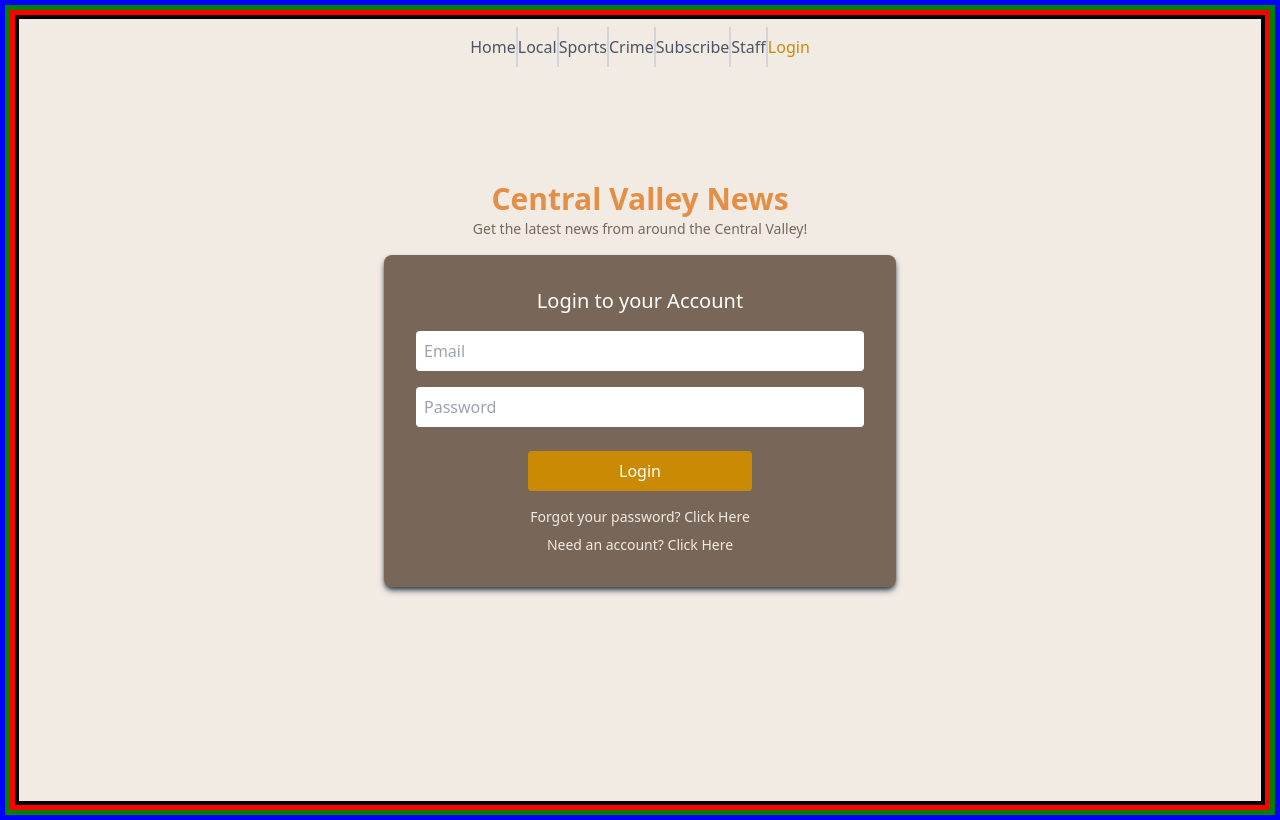
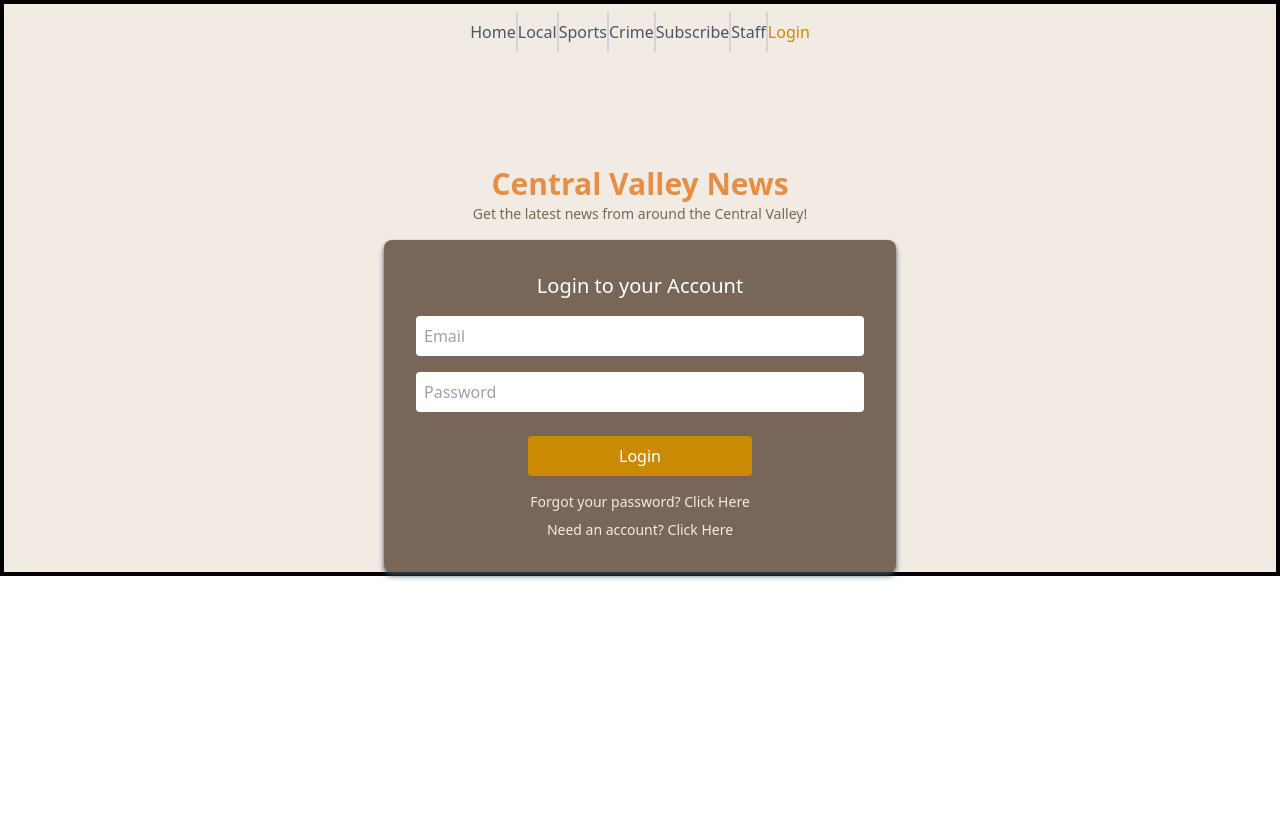
Before and after one commit to Algorithm-Allies/valleyNews, a React (Vite) app in the folder client/: page /auth/login in a window 1280 px wide. Built offline with nearby package versions, Linux system fonts and the light colour scheme.

Commit message:
remove border and root height

```diff
--- a/client/src/index.css
+++ b/client/src/index.css
@@ -12,16 +12,3 @@
 .unset-border-box{
     box-sizing: unset !important;
 }
-
-html {
-    border: 5px solid blue;
-}
-
-body {
-    border: 5px solid green;
-}
-
-#root {
-    border: 5px solid red;
-    height: 100vh;
-}
```
